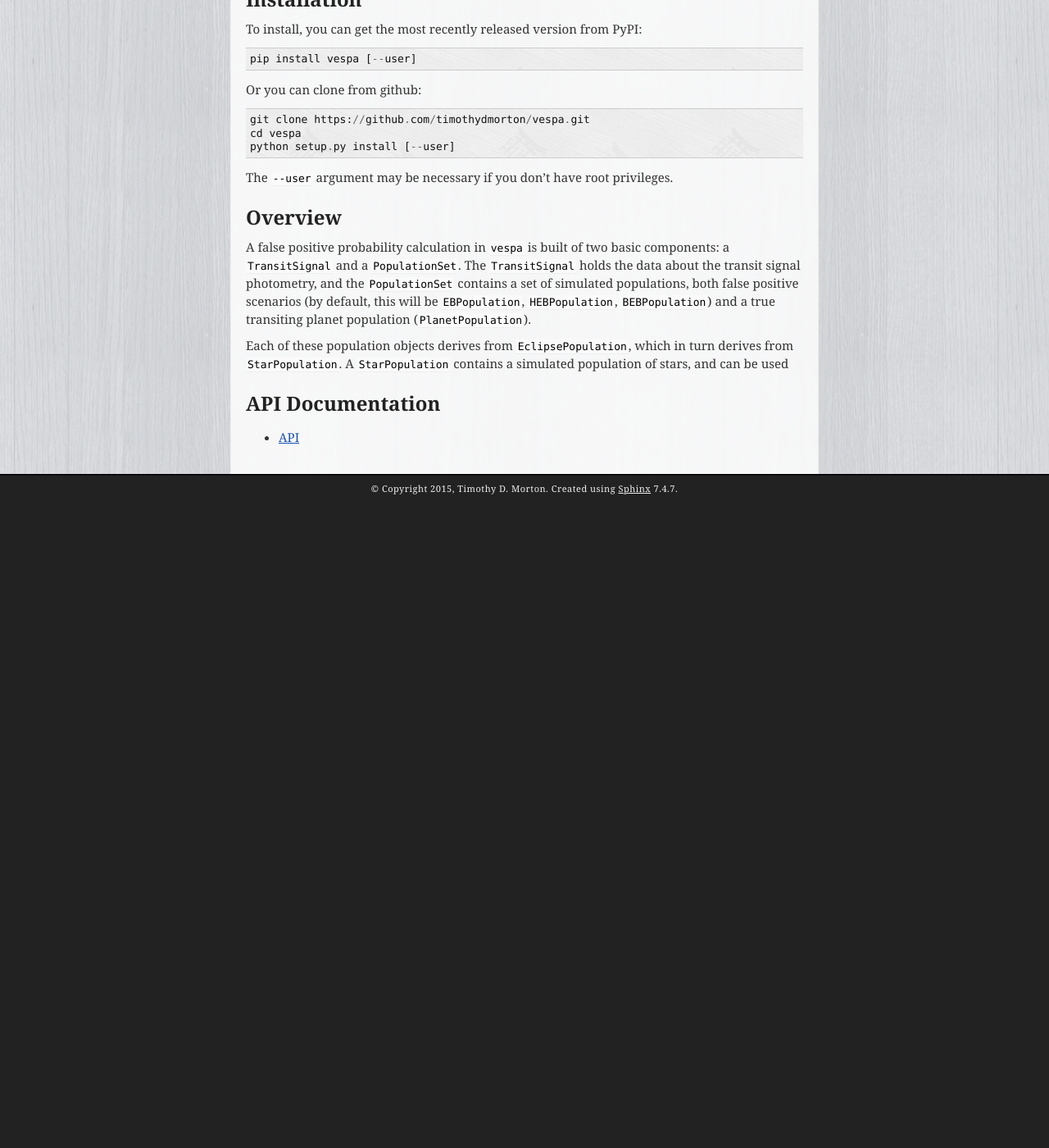
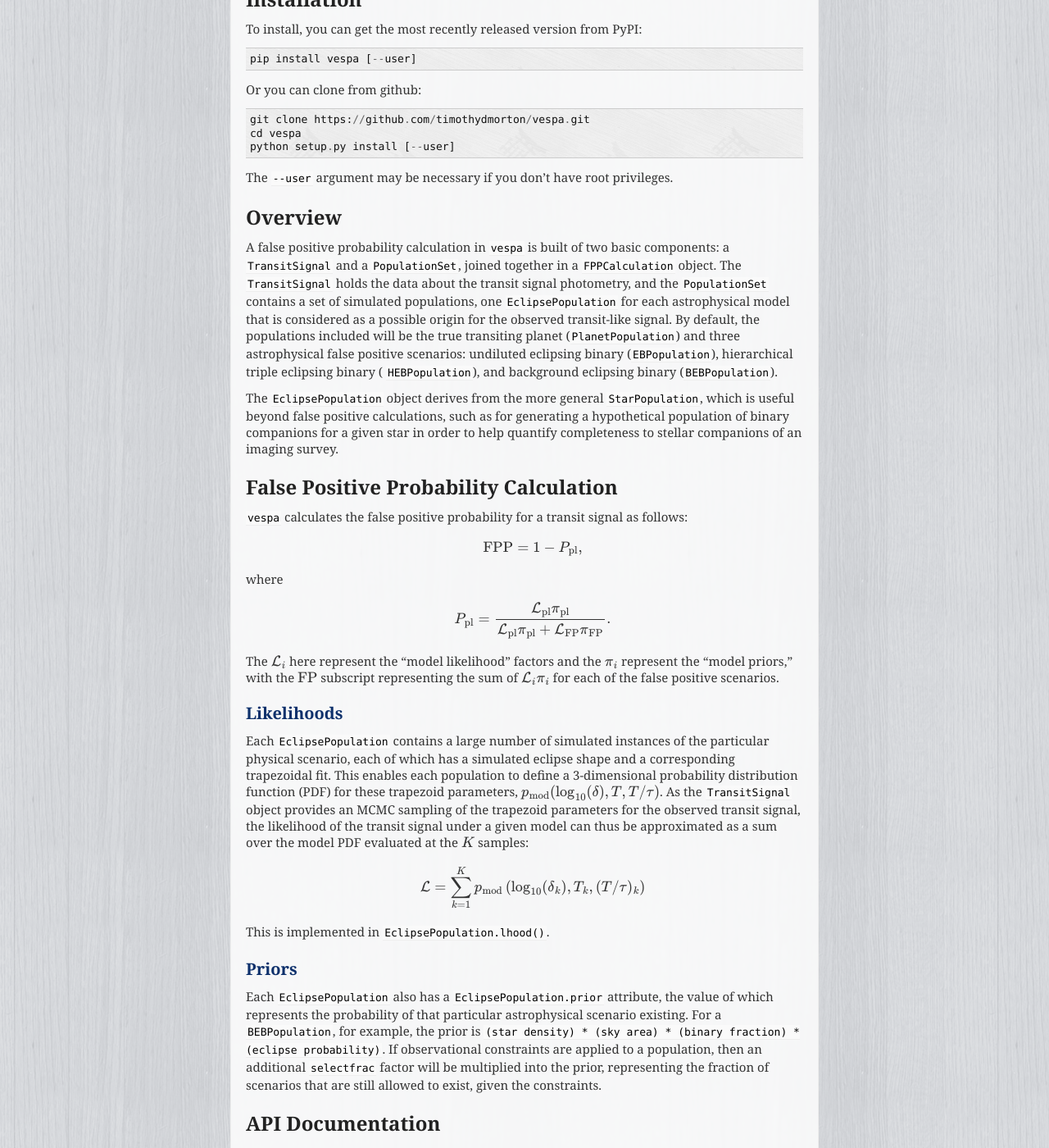
Before and after one commit to timothydmorton/VESPA, a Sphinx documentation site: the page built from docs/index.rst, in a window 1280 px wide and 1400 px high, scrolled down 270 px. Shown: the whole window at 82% size. Built offline with Sphinx 7.4.7, drawn with Linux system fonts in a browser that asks for light colours; before the commit the page ends 900 px from its top, so only the background shows below that.

```diff
--- a/docs/index.rst
+++ b/docs/index.rst
@@ -24,16 +24,84 @@ Overview
 --------
 
 A false positive probability calculation in ``vespa`` is built of two basic
-components: a :class:`TransitSignal` and a :class:`PopulationSet`.  The
+components: a :class:`TransitSignal` and a :class:`PopulationSet`,
+joined together in a :class:`FPPCalculation` object.  The
 :class:`TransitSignal` holds the data about the transit signal photometry,
-and the :class:`PopulationSet` contains a set of simulated populations, both
-false positive scenarios (by default, this will be
-:class:`EBPopulation`, :class:`HEBPopulation`, :class:`BEBPopulation`) and
-a true transiting planet population (:class:`PlanetPopulation`).
+and the :class:`PopulationSet` contains a set of simulated
+populations, one :class:`EclipsePopulation` for each astrophysical
+model that is considered as a possible origin for the observed
+transit-like signal.  By default, the populations included will be
+the true transiting planet (:class:`PlanetPopulation`) and
+three astrophysical false positive scenarios:
+undiluted eclipsing binary (:class:`EBPopulation`),  hierarchical
+triple eclipsing binary ( :class:`HEBPopulation`), and background
+eclipsing binary (:class:`BEBPopulation`).
 
-Each of these population objects derives from :class:`EclipsePopulation`,
-which in turn derives from :class:`StarPopulation`.  A :class:`StarPopulation`
-contains a simulated population of stars, and can be used
+The :class:`EclipsePopulation` object derives from the more general
+:class:`StarPopulation`, which is useful beyond false positive
+calculations, such as for generating a hypothetical population of
+binary companions for a given star in order to help quantify
+completeness to stellar companions of an imaging survey.
+
+.. _fpp-section:
+False Positive Probability Calculation
+----------------------
+
+``vespa`` calculates the false positive probability for a transit
+signal as follows:
+
+  .. math::
+
+     {\rm FPP} = 1 - P_{\rm pl},
+
+where
+
+  .. math::
+
+     P_{\rm pl} = \frac{\mathcal L_{\rm pl} \pi_{\rm pl}}
+                                 {\mathcal L_{\rm pl} \pi_{\rm pl} +
+				 \mathcal L_{\rm FP} \pi_{\rm FP}}.
+
+The :math:`\mathcal L_i` here represent the "model likelihood"
+factors and the :math:`\pi_i` represent the "model priors," with the
+:math:`{\rm FP}` subscript representing the sum of :math:`\mathcal L_i
+\pi_i` for each of the false positive scenarios.
+
+Likelihoods
+^^^^^^^^^^^
+
+Each :class:`EclipsePopulation` contains a large number of simulated
+instances of the particular physical scenario, each of which has a
+simulated eclipse shape and a corresponding trapezoidal fit.  This
+enables each population to define a 3-dimensional probability
+distribution function (PDF) for these trapezoid parameters,
+:math:`p_{\rm mod} (\log_{10} (\delta), T, T/\tau)`.  As the
+:class:`TransitSignal` object provides an MCMC sampling of the
+trapezoid parameters for the observed transit signal, the likelihood
+of the transit signal under a given model can thus be approximated as
+a sum over the model PDF evaluated at the :math:`K` samples:
+
+  .. math::
+
+     \mathcal L = \displaystyle \sum_{k=1}^K  p_{\rm mod}
+                                  \left(\log_{10} (\delta_k),
+                                  T_k, (T/\tau)_k\right)
+
+This is implemented in :func:`EclipsePopulation.lhood`.
+
+Priors
+^^^^^^
+
+Each :class:`EclipsePopulation` also has a
+:attr:`EclipsePopulation.prior` attribute, the value of which
+represents the probability of that particular astrophysical scenario
+existing.  For a :class:`BEBPopulation`, for example, the prior is
+``(star density) * (sky area) * (binary fraction) * (eclipse
+probability)``.  If observational constraints are applied to a
+population, then an additional ``selectfrac`` factor will be
+multiplied into the prior, representing the fraction of scenarios that
+are still allowed to exist, given the constraints.
+
 
 
 API Documentation
```
Also changed, not shown: 1 other file.
